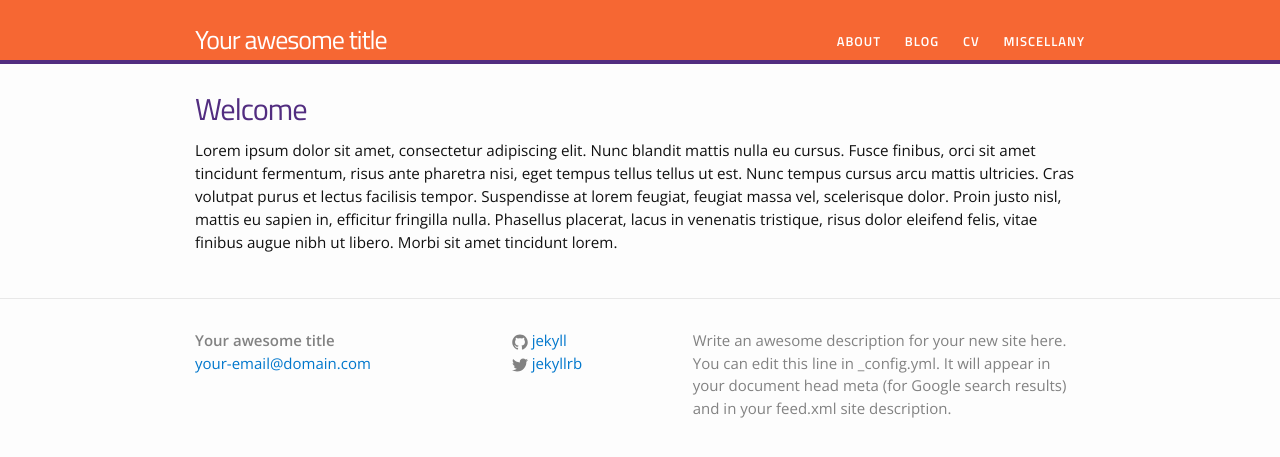
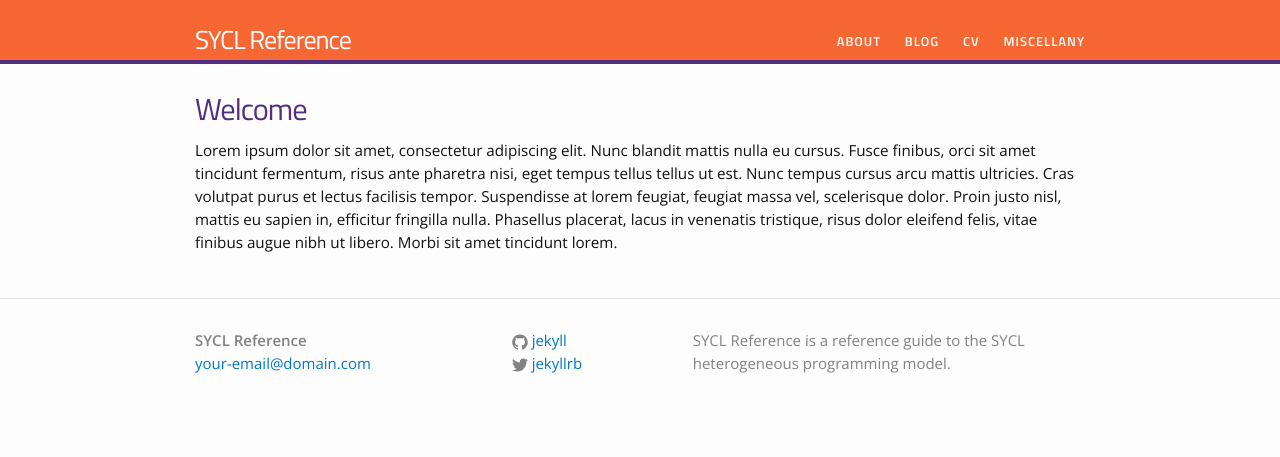
Before and after one commit to AerialMantis/syclreference.aerialmantis.github.io, a Jekyll site: the page built from index.html, in a window 1280 px wide. Shown: the top 457 px of the page. Built offline with Jekyll 4.4.1, drawn with Linux system fonts in a browser that asks for light colours.

Commit message:
Update _config.yml

```diff
--- a/_config.yml
+++ b/_config.yml
@@ -1,10 +1,8 @@
 # Site settings
-title: Your awesome title
+title: SYCL Reference
 email: your-email@domain.com
 description: > # this means to ignore newlines until "baseurl:"
-  Write an awesome description for your new site here. You can edit this
-  line in _config.yml. It will appear in your document head meta (for
-  Google search results) and in your feed.xml site description.
+  SYCL Reference is a reference guide to the SYCL heterogeneous programming model.
 baseurl: "" # the subpath of your site, e.g. /blog/
 url: "https://syclreference.aerialmantis.github.io" # the base hostname & protocol for your site
 twitter_username: jekyllrb
```
